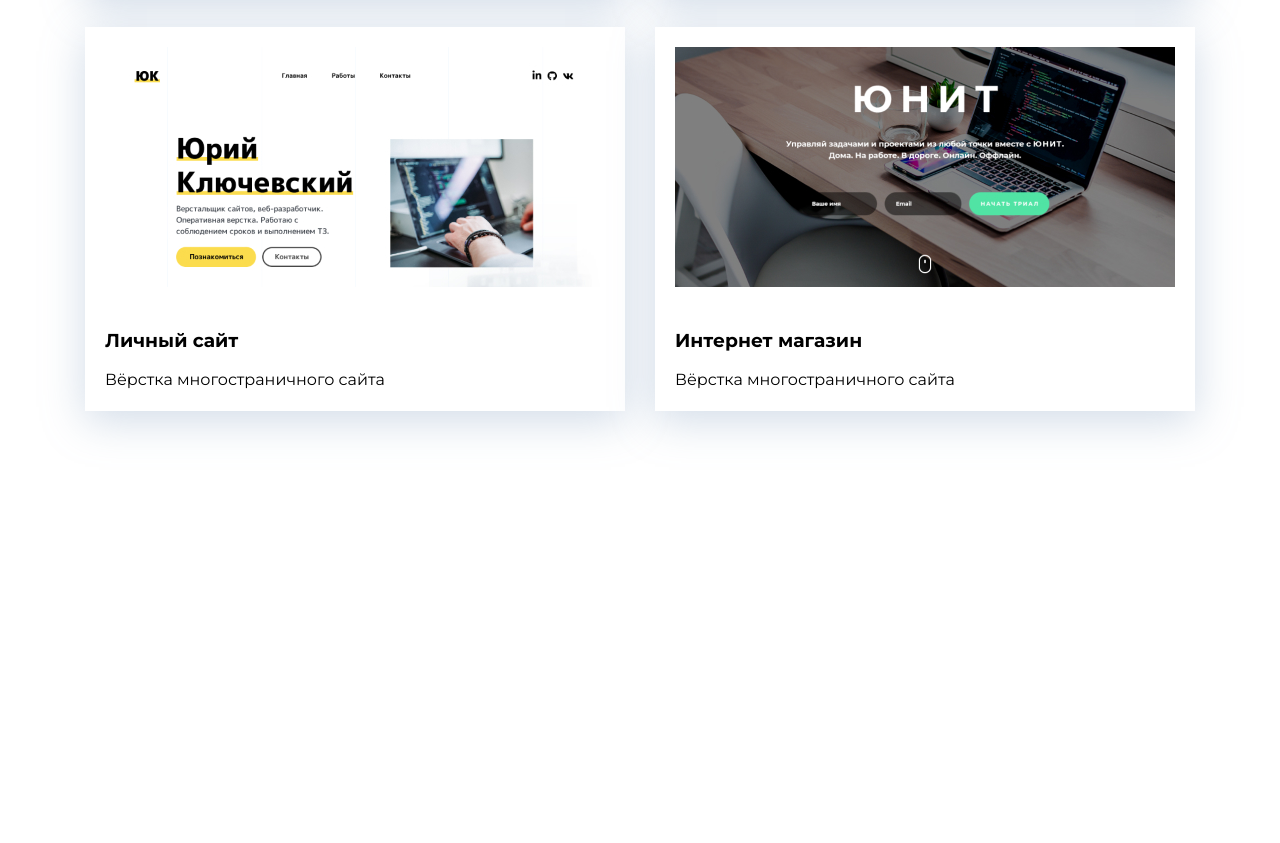
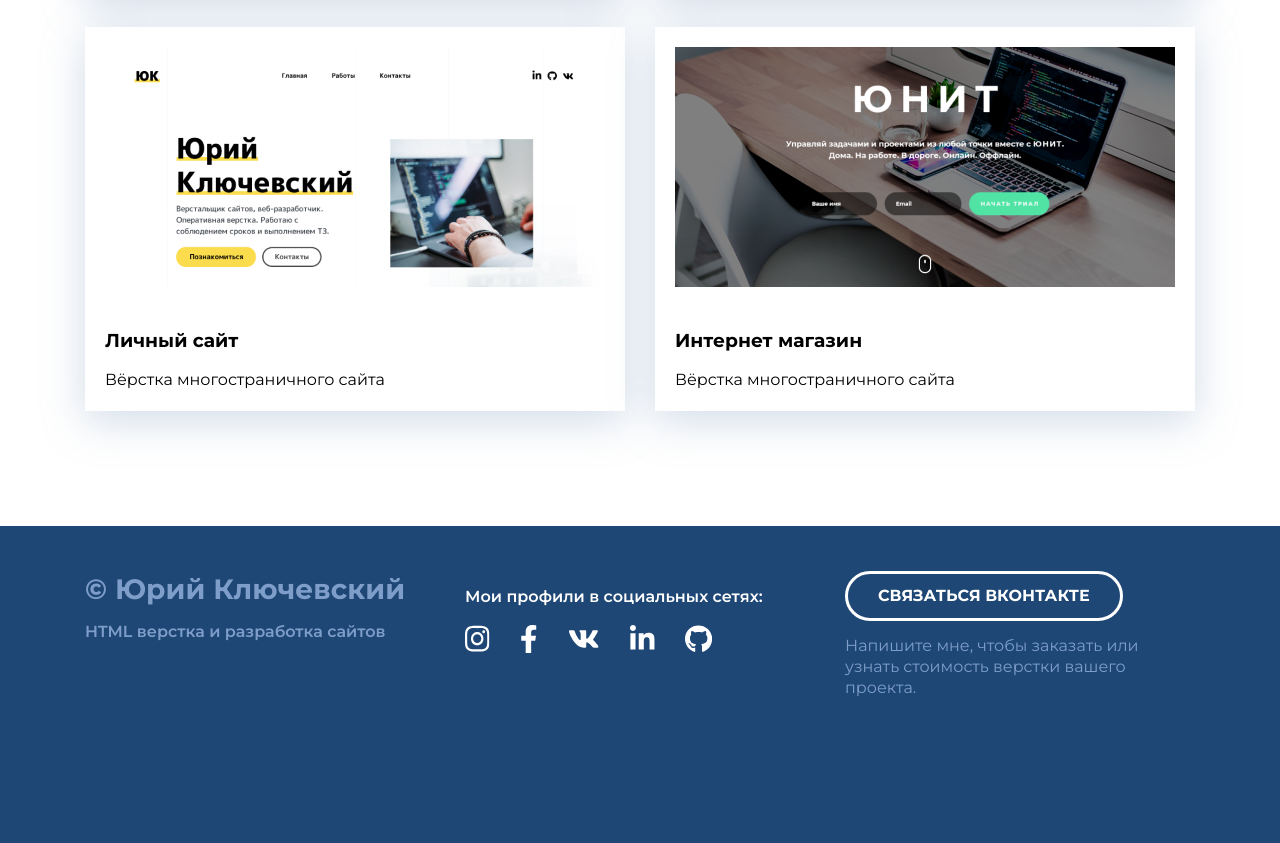
Before and after one commit to Sergey11235/project, a website: page project/app/index.html in a window 1280 px wide. Shown: the part 1397-2240 px from the top of the page. Before the commit the page ends 1923 px from the top, so only its background shows below. Drawn offline with nearby package versions, Linux system fonts and the light colour scheme; files that its build step writes are made by us from their sources.

Commit message:
Added footer

```diff
--- a/project/app/index.html
+++ b/project/app/index.html
@@ -48,7 +48,47 @@
           <p>Вёрстка многостраничного сайта</p>
         </div>
       </div>
+    </div>
+  </div>
 
+  <div class="footer">
+    <div class="container">
+      <div class="footer-row">
+        <div class="footer-copy footer-col">
+          <div class="footer-copy-name">
+            © Юрий Ключевский
+          </div>
+          <p>HTML верстка и разработка сайтов</p>
+        </div>
+        <div class="footer-icons footer-col">
+          <p>Мои профили в социальных сетях:</p>
+          <div class="footer-icons-row">
+            <a href="#">
+              <img src="images/icons/instagram.svg" alt="">
+            </a>
+            <a href="#">
+              <img src="images/icons/facebook.svg" alt="">
+            </a>
+            <a href="#">
+              <img src="images/icons/vk.svg" alt="">
+            </a>
+            <a href="#">
+              <img src="images/icons/linkedin.svg" alt="">
+            </a>
+            <a href="#">
+              <img src="images/icons/github.svg" alt="">
+            </a>
+          </div>
+        </div>
+        <div class="footer-contacts footer-col">
+          <a href="" class="footer-button">
+            Связаться Вконтакте
+          </a>
+          <p>
+            Напишите мне, чтобы заказать или узнать стоимость верстки вашего проекта.
+          </p>
+        </div>
+      </div>
     </div>
   </div>
 
--- a/project/app/scss/style.scss
+++ b/project/app/scss/style.scss
@@ -17,6 +17,10 @@ body {
   max-width: 1110px;
   margin-left: auto;
   margin-right: auto;
+}
+
+.none {
+  display: none !important;
 }
 
 // start header
@@ -74,6 +78,10 @@ body {
   padding-bottom: 115px;
 }
 
+.portfolio none {
+  display: none;
+}
+
 .portfolio-header {
   margin: 0;
   margin-bottom: 70px;
@@ -83,7 +91,8 @@ body {
   text-align: center;
   color: #000;
 }
-.portfolio-cards-wrapper{
+
+.portfolio-cards-wrapper {
   display: flex;
   flex-wrap: wrap;
   justify-content: space-between;
@@ -98,7 +107,7 @@ body {
 }
 
 .card:last-child,
-.card:nth-last-child(2){
+.card:nth-last-child(2) {
   margin-bottom: 0;
 }
 
@@ -114,7 +123,8 @@ body {
   line-height: 130%;
   color: #000;
 }
-.card p{
+
+.card p {
   margin: 0;
   font-size: 16px;
   line-height: 130%;
@@ -123,3 +133,81 @@ body {
 
 
 // end portfolio
+
+// start footer
+
+.footer {
+  background: #1E4776;
+  padding-bottom: 130px;
+  padding-top: 45px;
+}
+
+.footer-row {
+  display: flex;
+  flex-direction: row;
+  justify-content: space-between;
+  color: #fff;
+}
+
+.footer-col {
+  max-width: 350px;
+  flex-grow: 1;
+}
+
+.footer-copy {
+  color: #7E9EC9;
+  line-height: 1.3;
+}
+
+.footer-copy-name {
+  font-size: 28px;
+  font-weight: 700;
+  padding-bottom: 15px;
+}
+
+.footer-copy p {
+  margin: 0;
+  margin-bottom: 15px;
+  font-size: 16px;
+  font-weight: 600;
+}
+
+
+.footer-icons p {
+  font-weight: 600;
+  font-size: 16px;
+  line-height: 1.3;
+}
+
+.footer-icons-row {
+  display: flex;
+  align-items: center;
+}
+
+.footer-icons-row>*+* {
+  margin-left: 30px;
+}
+
+.footer-button {
+  display: inline-block;
+  height: 50px;
+  padding-left: 30px;
+  padding-right: 30px;
+  border: 3px solid #fff;
+  border-radius: 50px;
+  color: #fff;
+  line-height: 44px;
+  font-weight: 700;
+  font-size: 16px;
+  text-transform: uppercase;
+  text-decoration: none;
+}
+
+.footer-contacts p {
+  margin: 15px 0;
+  font-size: 16px;
+  line-height: 1.3;
+  color: #7e9ec9;
+}
+
+// end footer
```
Also changed, not shown: project/app/css/style.min.css, project/app/images/icons/facebook.svg (added), project/app/images/icons/github.svg (added), project/app/images/icons/instagram.svg (added), project/app/images/icons/linkedin.svg (added), project/app/images/icons/vk.svg (added), project/app/images/portfolio/instagram.svg (added).
